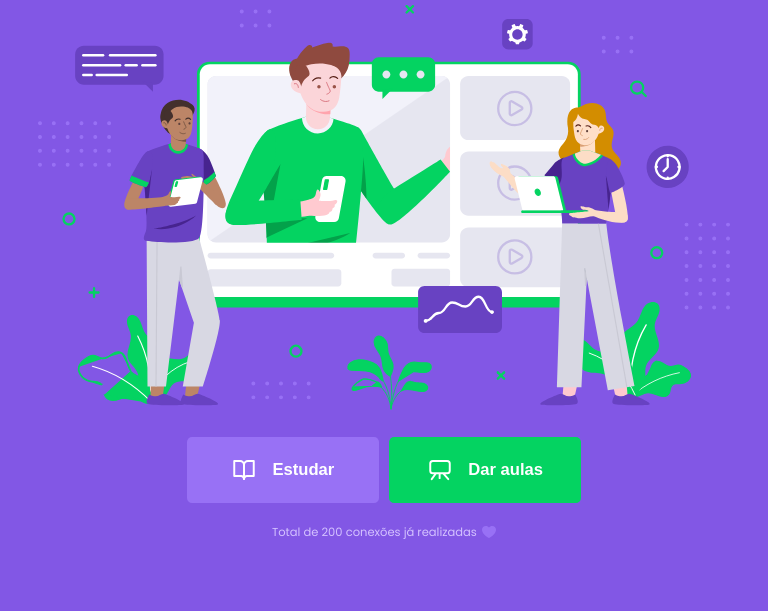
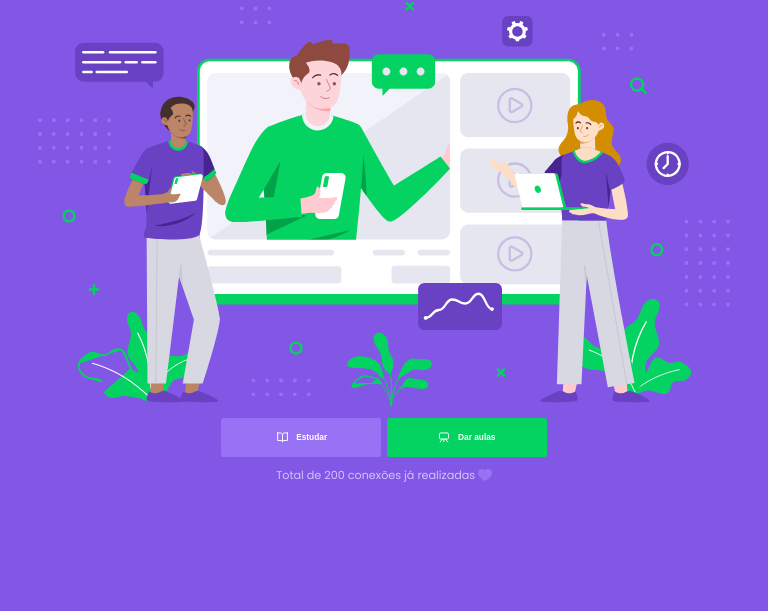
Before and after one commit to paulosrlj/NLW-Proffy, a website: page src/views/index.html in a window 768 px wide. Shown: the part 189-800 px from the top of the page. Drawn offline with Linux system fonts and the light colour scheme; files that its build step writes are made by us from their sources; files whose address does not match are found by name.

Commit message:
Fix(Index) >Problema de responsividade do index

```diff
--- a/public/styles/partials/page-landing.css
+++ b/public/styles/partials/page-landing.css
@@ -93,8 +93,31 @@
 }
 
 @media (min-width: 501px) and (max-width: 1099px){
+    #page-landing #container {
+        display: flex;
+        align-items: center;
+        flex-direction: column;
+    }
+
     :root {
-        font-size: 40%;
+        font-size: 20%;
+    }
+
+    #container .hero-image {
+        max-width: 700px;
+    }
+
+    .buttons-container a {
+        width: 50rem;
+        height: 12rem;
+    }
+
+    .total-connections {
+        font-size: 3.5rem;
+    }
+
+    #container {
+        font-size: 3rem;
     }
 }
 
@@ -137,7 +160,3 @@
         font-size: 1.2rem;
     }
 }
-
-@media(min-width: 700px){
-
-}
```
